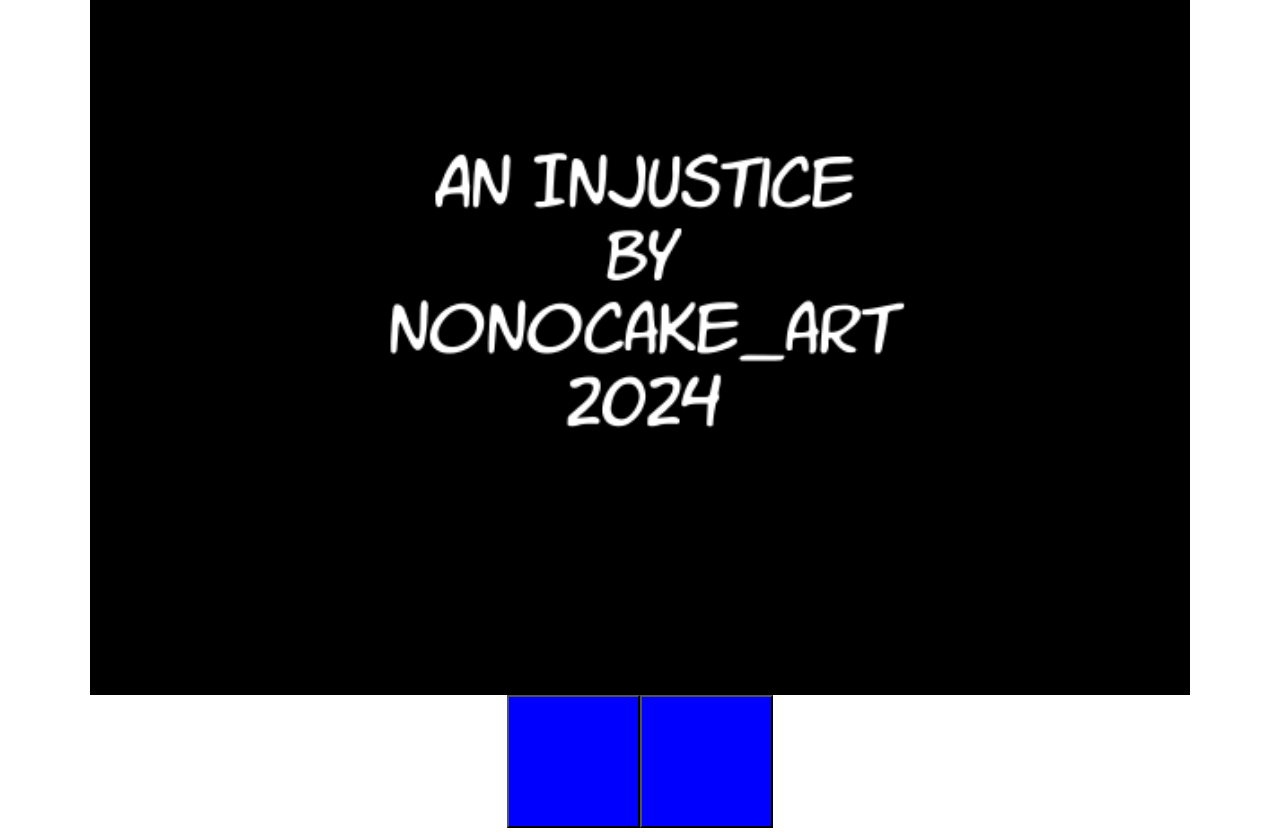
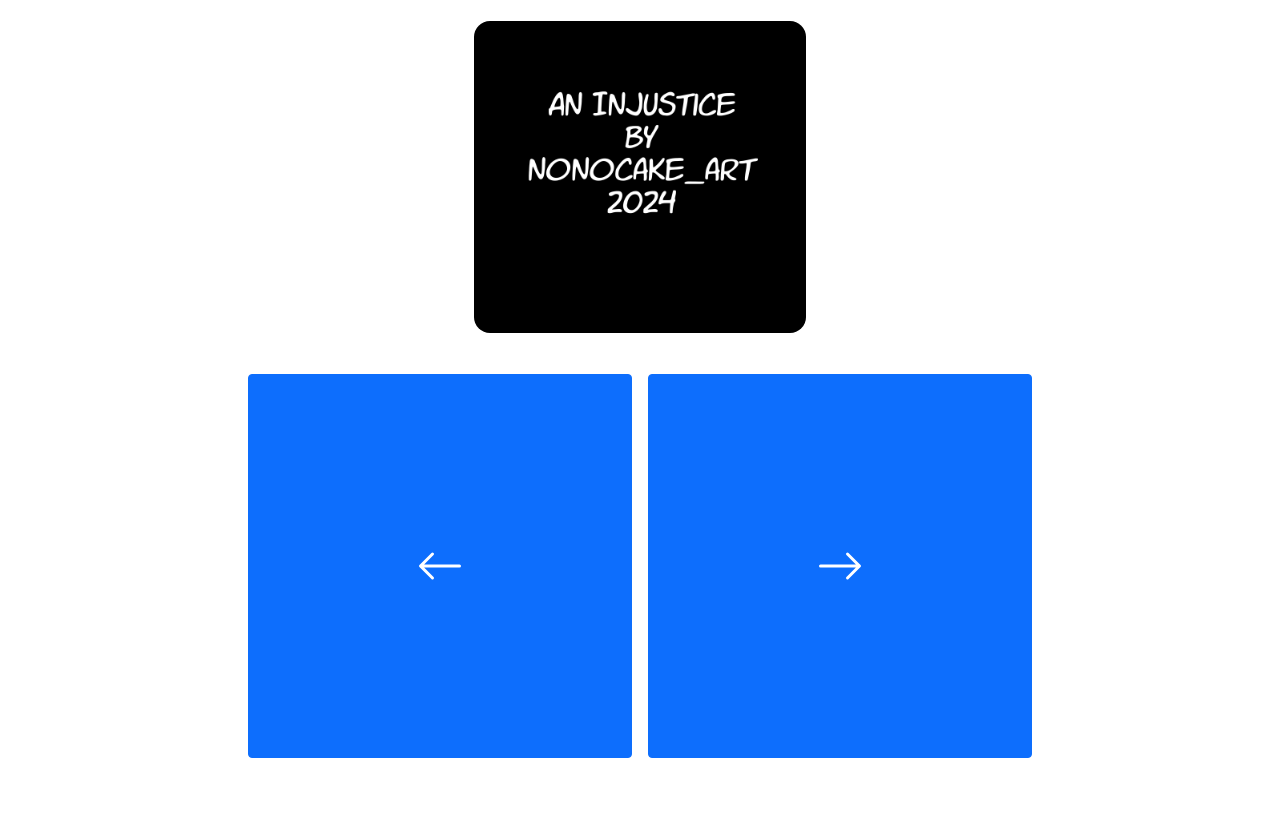
Before and after one commit to jchier/jchier.github.io, a plain HTML site: page index.html in a window 1280 px wide. Shown: the part 93-929 px from the top of the page. After the commit the page ends 859 px from the top, so only its background shows below. Drawn offline with nearby package versions, Linux system fonts and the light colour scheme.

Commit message:
added bootstrap stuff

```diff
--- a/index.html
+++ b/index.html
@@ -5,18 +5,50 @@
     <meta name="viewport" content="width=device-width, initial-scale=1.0" />
     <title>Index</title>
     <link rel="stylesheet" href="styles.css" />
+    <link
+      rel="stylesheet"
+      href="https://cdn.jsdelivr.net/npm/bootstrap@5.0.2/dist/css/bootstrap.min.css"
+    />
     <script defer src="script.js"></script>
   </head>
   <body>
-    <div class="container">
+    <div class="myContainer">
       <h1>Welcome to my Art Page!</h1>
       <div class="frame-container">
         <img src="./source/0.png" id="frame" alt="lol" />
       </div>
     </div>
     <div class="btn-container">
-      <button type="button" class="btn" id="btn-left"></button>
-      <button type="button" class="btn" id="btn-right"></button>
+      <button type="button" class="btn btn-primary" id="btn-left">
+        <svg
+          xmlns="http://www.w3.org/2000/svg"
+          width="3em"
+          height="3em"
+          fill="currentColor"
+          class="bi bi-arrow-left"
+          viewBox="0 0 16 16"
+        >
+          <path
+            fill-rule="evenodd"
+            d="M15 8a.5.5 0 0 0-.5-.5H2.707l3.147-3.146a.5.5 0 1 0-.708-.708l-4 4a.5.5 0 0 0 0 .708l4 4a.5.5 0 0 0 .708-.708L2.707 8.5H14.5A.5.5 0 0 0 15 8"
+          />
+        </svg>
+      </button>
+      <button type="button" class="btn btn-primary" id="btn-right">
+        <svg
+          xmlns="http://www.w3.org/2000/svg"
+          width="3em"
+          height="3em"
+          fill="currentColor"
+          class="bi bi-arrow-right"
+          viewBox="0 0 16 16"
+        >
+          <path
+            fill-rule="evenodd"
+            d="M1 8a.5.5 0 0 1 .5-.5h11.793l-3.147-3.146a.5.5 0 0 1 .708-.708l4 4a.5.5 0 0 1 0 .708l-4 4a.5.5 0 0 1-.708-.708L13.293 8.5H1.5A.5.5 0 0 1 1 8"
+          />
+        </svg>
+      </button>
     </div>
   </body>
 </html>
--- a/styles.css
+++ b/styles.css
@@ -1,12 +1,13 @@
-.container {
+.myContainer {
   display: grid;
-  grid-template-columns: auto;
+  grid-template-columns: 1fr;
   grid-template-rows: auto auto;
-  gap: 0;
-}
-
-.btn {
-  background-color: blue;
+  gap: 1em;
+  width: max-content;
+  height: max-content;
+  margin: auto;
+  margin-top: 2%;
+  margin-bottom: 2%;
 }
 
 h1,
@@ -15,33 +16,30 @@ h1,
 }
 
 #frame {
-  max-width: 100%;
-}
-
-.btn-container {
-  position: relative;
-  /* bottom: 10%;
-    left: 50%;
-    width: 300px; */
-  display: flex;
-  justify-content: center;
+  max-width: 80%; /* Adjust max width to fit proportionally */
+  height: auto; /* Maintain aspect ratio */
 }
 
 .frame-container {
   background-color: black;
-  width: 1100px;
-  height: 700px;
-
   display: flex;
   justify-content: center;
-  justify-self: center;
+  margin: 1em auto;
+  border-radius: 1em; /* Center with margin and provide some spacing */
+}
+
+.btn-container {
+  display: flex;
+  justify-content: center; /* Space buttons evenly */
 }
 
 .btn {
-  width: 10em;
-  height: 10em;
-  margin: 0;
-  padding: 0;
+  background-color: blue;
+  width: 30vw; /* Use viewport width for responsive button size */
+  height: 30vw; /* Use viewport width for responsive button size */
+  margin: 0.5em; /* Add margin for spacing between buttons */
+  margin-top: 0px;
+  padding: 0.5em;
   align-self: center;
 }
 
@@ -50,5 +48,5 @@ h1,
 }
 
 #btn-left {
-  justify-self: end;
+  justify-self: start;
 }
```
